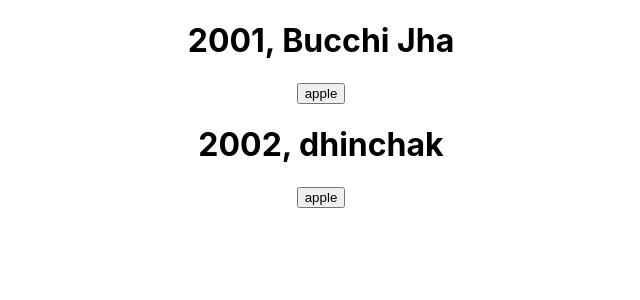
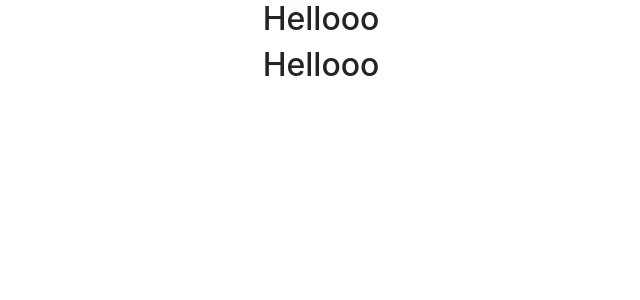
Before and after one commit to Shreya388/practice-repository, a React (Create React App) app: page / in a window 1280 px wide. Shown: the top 300 px of the page, without its empty margins (319-959 px from the left). Built offline with nearby package versions, Linux system fonts and the light colour scheme.

Commit message:
added object in props

```diff
--- a/public/index.html
+++ b/public/index.html
@@ -15,6 +15,13 @@
       user's mobile device or desktop. See https://developers.google.com/web/fundamentals/web-app-manifest/
     -->
     <link rel="manifest" href="%PUBLIC_URL%/manifest.json" />
+
+    <link
+  rel="stylesheet"
+  href="https://cdn.jsdelivr.net/npm/bootstrap@5.0.2/dist/css/bootstrap.min.css"
+  integrity="sha384-EVSTQN3/azprG1Anm3QDgpJLIm9Nao0Yz1ztcQTwFspd3yD65VohhpuuCOmLASjC"
+  crossorigin="anonymous"
+/>
     <!--
       Notice the use of %PUBLIC_URL% in the tags above.
       It will be replaced with the URL of the `public` folder during the build.
--- a/src/App.js
+++ b/src/App.js
@@ -4,9 +4,13 @@ import Header from "./components/Header";
 
 
 function App() {
+  var user = {
+    name: "Shreya",
+    age: 20
+  };
   return (
     <div className="App">
-      <Header name = "Bucchi Jha" year="2001" />
+      <Header name = "Bucchi Jha" year="2001" user={user} />
       <Header name = "dhinchak" year="2002"/>
 
     </div>
--- a/src/components/Header.js
+++ b/src/components/Header.js
@@ -1,11 +1,11 @@
 import React from "react";
-import Button from 'react-bootstrap/Button';
+import {} from 'react-bootstrap';
 
-function Header(props) {
-    return <div>
-        <h1>{props.year}, {props.name}</h1>
-        <Button variant="primary">apple</Button>
-    </div>;
+class Header extends React.Component {
+  render() {
+   console.log(this.props.user);
+    return <h2>Hellooo</h2>;
+  }
 }
 
 export default Header;
```
